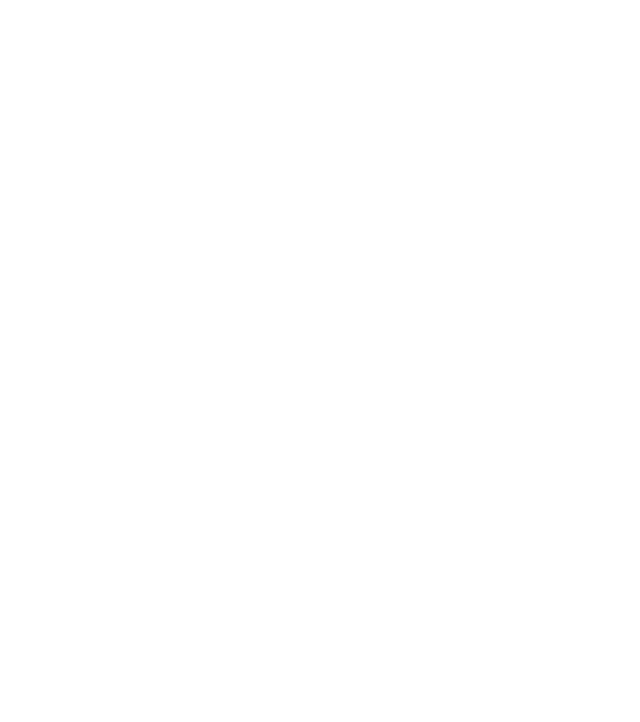
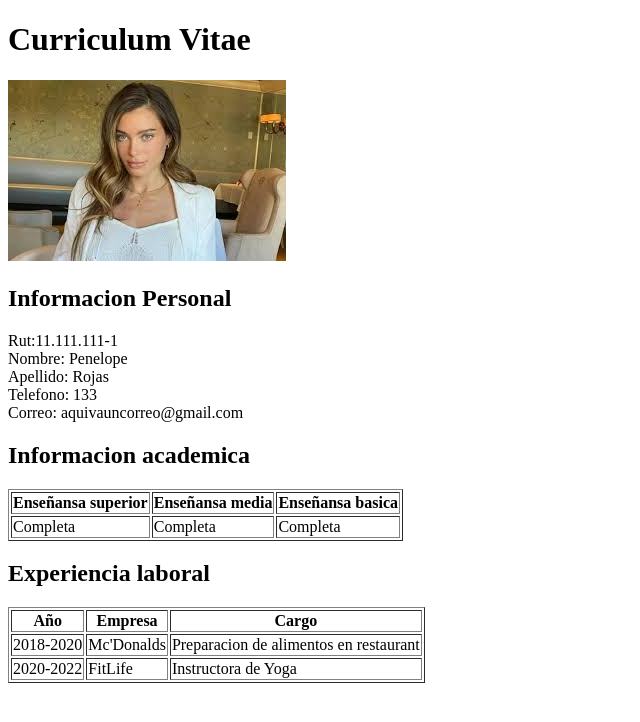
Before and after one commit to WhosCris/TareaAppInt, a plain HTML site: page index.html in a window 1280 px wide. Shown: the whole page, without its empty margins (0-640 px from the left). Drawn offline with Linux system fonts and the light colour scheme.

Commit message:
Se crea el cv

```diff
--- a/index.html
+++ b/index.html
@@ -1,10 +1,59 @@
 <!DOCTYPE html>
-<html>
-    <head>
-        <title></title>
-    </head>
+<html lang="es">
+<head>
+    <meta charset="UTF-8">
+    <meta name="viewport" content="width=device-width, initial-scale=1.0">
+    <title> Cv </title>
+</head>
 
-    <body>
+<header>
+    <h1>Curriculum Vitae</h1>
+</header>
+<img src="images.jpeg">
+<body>
+    <h2>Informacion Personal</h2>
+    Rut:11.111.111-1
+    <br>
+    Nombre: Penelope
+    <br>
+    Apellido: Rojas
+    <br>
+    Telefono: 133
+    <br>
+    Correo: aquivauncorreo@gmail.com
 
-    </body>
+    <h2>Informacion academica</h2>
+        <table border="1px">
+            <tr>
+                <th>Enseñansa superior</th>
+                <th> Enseñansa media</th>
+                <th>Enseñansa basica</th>
+            </tr>
+            <tr>
+                <td>Completa</td>
+                <td>Completa</td>
+                <td>Completa</td>
+            </tr>
+        </table>
+    <h2>Experiencia laboral</h2>
+    <table border="1px">
+        <tr>
+            <th>Año</th>
+            <th>Empresa</th>
+            <th>Cargo</th>
+        </tr>
+        <tr>
+            <td>2018-2020</td>
+            <td>Mc'Donalds</td>
+            <td>Preparacion de alimentos en restaurant</td>
+        </tr>
+        <tr>
+            <td>2020-2022</td>
+            <td>FitLife</td>
+            <td>Instructora de Yoga</td>
+        </tr>
+
+    </table>
+
+</body>
 </html>
```
Also changed, not shown: descargar.jpeg (added), images.jpeg (added).
